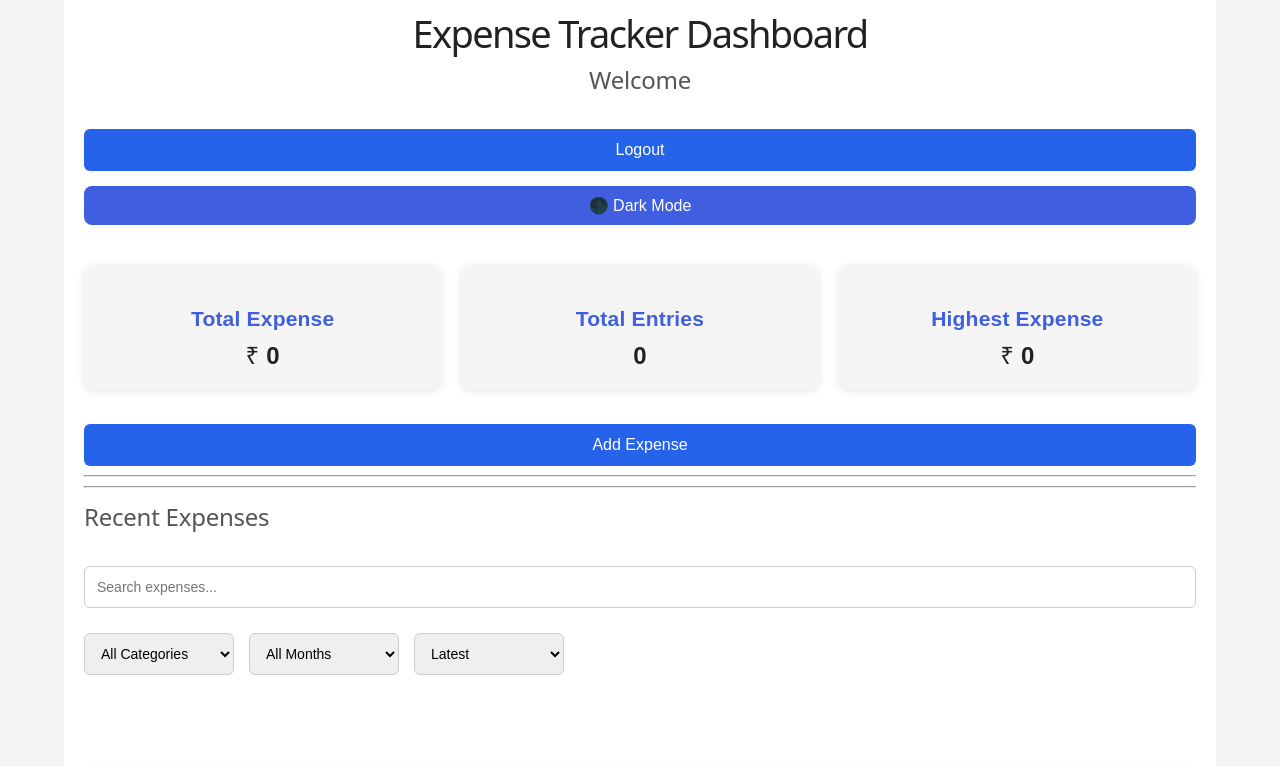
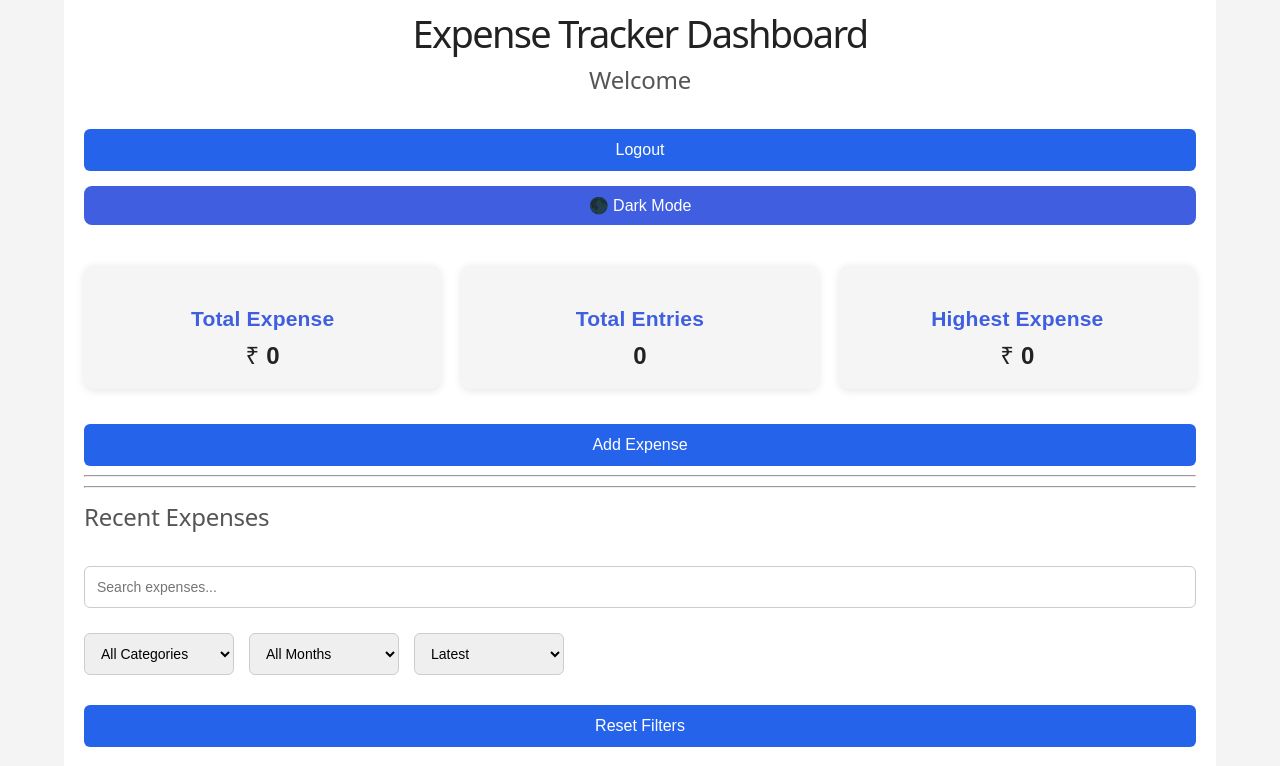
Before and after one commit to rajaryan26940-del/Expense-Tracker, a React app in the folder frontend/: page /dashboard in a window 1280 px wide. Shown: the top 766 px of the page. Built offline with nearby package versions, Linux system fonts and the light colour scheme; no server answers; sample sign-in values are in the browser's storage; the HTML template or start-up script is replaced by a standard one.

Commit message:
Add reset filters button

```diff
--- a/frontend/src/pages/Dashboard.jsx
+++ b/frontend/src/pages/Dashboard.jsx
@@ -114,6 +114,12 @@ function Dashboard() {
           )
         )
       : 0;
+      function handleResetFilters() {
+  setSearch("");
+  setFilterCategory("All");
+  setSelectedMonth("All");
+  setSortOption("latest");
+}
       function handleToggleForm() {
   if (showForm) {
     setExpenseName("");
@@ -352,6 +358,9 @@ if (Number(amount) <= 0) {
             Lowest Amount
           </option>
         </select>
+        <button onClick={handleResetFilters}>
+  Reset Filters
+</button>
       </div>
 
       <br />
```
